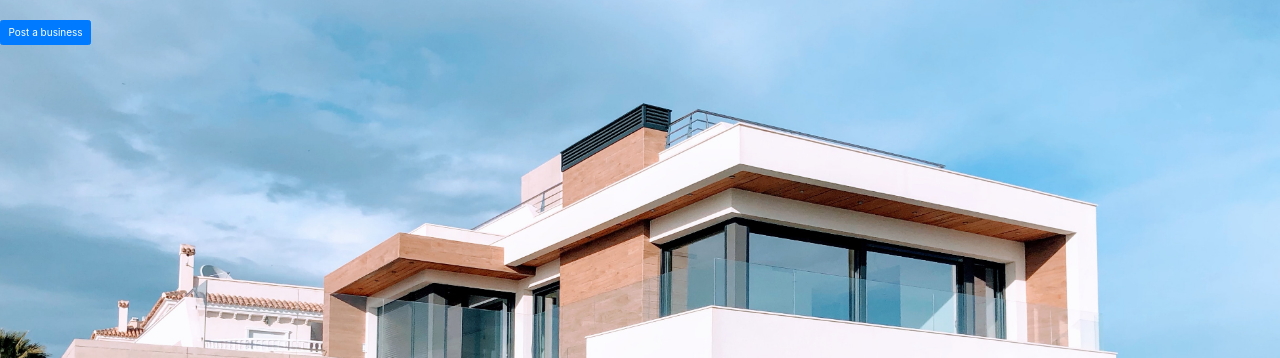
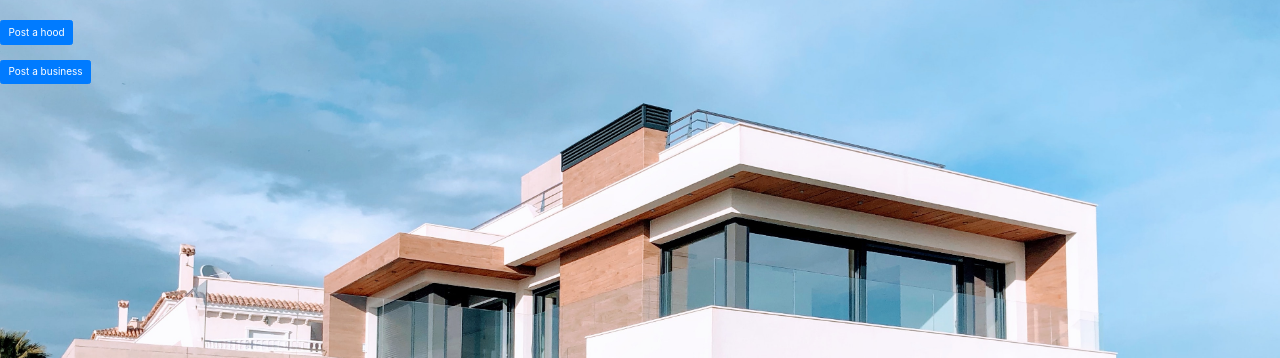
Before and after one commit to sngina/neighbour, a Django app: page / in a window 1280 px wide. Shown: the part 62-420 px from the top of the page. Run offline with Django 3.2, Linux system fonts and the light colour scheme; the visitor is signed in with stand-in values (Sample User, id 1); data comes from the database, SQL or seed files in the repository; data that the repository does not hold is empty; some libraries are stand-ins or nearby versions.

Commit message:
add image in my class business

```diff
--- a/business/forms.py
+++ b/business/forms.py
@@ -16,7 +16,7 @@ class NeighbourhoodForm(forms.ModelForm):
 class BusinessForm(forms.ModelForm):
     class Meta:
         model = Business
-        fields = ('name' ,'email')
+        fields = ('name' ,'email' , 'description' , 'image')
 
 class ProfileForm(forms.ModelForm):
     class Meta:
--- a/business/models.py
+++ b/business/models.py
@@ -55,6 +55,7 @@ class Business(models.Model):
     name = models.CharField(max_length=300)
     email = models.EmailField()
     description = models.TextField()
+    image = models.ImageField(upload_to = 'image/' , null = True)
     def __str__(self) :
         return self.name
 
--- a/business/templates/profile/index.html
+++ b/business/templates/profile/index.html
@@ -10,19 +10,39 @@
         <div class="form">
             <button type="button" class="btn btn-primary" data-toggle="modal" data-target="#myModal"
                 style="text-align:left;">
-                Post a business
+                Post a hood
             </button>
         </div>
         <div class="modal" id="myModal">
             <div class="modal-dialog">
                 <div class="modal-content p-2">
                     {%bootstrap_form  form%}
-
                     <input type="submit" class="btn btn-primary" style="width: 40%;">
 
                 </div>
             </div>
         </div>
+
+
+    </form> <br>
+    <form action="{% url 'postbusiness'%}" method="post" enctype="multipart/form-data">
+        {%csrf_token %}
+        <div class="form">
+            <button type="button" class="btn btn-primary" data-toggle="modal" data-target="#myModalbus"
+                style="text-align:left;">
+                Post a business
+            </button>
+        </div>
+        <div class="modal" id="myModalbus">
+            <div class="modal-dialog">
+                <div class="modal-content p-2">
+                    {%bootstrap_form   busformm%}
+                    <input type="submit" class="btn btn-primary" style="width: 40%;">
+
+                </div>
+            </div>
+        </div>
+
 
     </form>
     <div class="container jirani">
@@ -34,7 +54,11 @@
                     <p>{{neighbourhood.name}}</p>
                     <p>{{neighbourhood.location}}</p>
                     <p>{{neighbourhood.occupants}}</p>
+
                 </div>
+                </div>
+                <div class="biashara">
+
                 </div>
 
             </div>
--- a/business/urls.py
+++ b/business/urls.py
@@ -9,6 +9,7 @@ urlpatterns=[
     url(r'^user/' , views.userpage , name='username'),
     url(r'^accounts/' ,include('registration.backends.simple.urls')),
     url(r'accounts/', include('django.contrib.auth.urls')),
+    url(r'^business/' , views.post_business , name='postbusiness'),
 
 
 ]
--- a/business/views.py
+++ b/business/views.py
@@ -19,9 +19,20 @@ def post_neighbourhood(request):
             nform.save()
             return redirect('homepage')
     form = NeighbourhoodForm()
+    busformm = BusinessForm()
+    return render(request , 'profile/index.html' ,{"jirani":jirani , "form":form , "busformm":busformm})
 
-    return render(request , 'profile/index.html' ,{"jirani":jirani , "form":form})
-
+def post_business(request):
+    business =  Business.objects.all()
+    if request.method== 'POST':
+        formm = BusinessForm(request.POST , request.FILES)
+        if formm.is_valid():
+            sform = formm.save(commit=False)
+            sform.user = request.user
+            sform.save()
+            return redirect('homepage')
+    busformm = BusinessForm()
+    return render(request, 'profile/index.html' , {"business":business , "formm":formm})
 #function for searching
 def search(request):
 
--- a/static/css/style.css
+++ b/static/css/style.css
@@ -10,7 +10,7 @@ body{
     text-align: center;
 }
 .sam{
-    height:300px;
+    height:200px;
     text-align:center;
     padding: 50px;
 }
```
Also changed, not shown: business/migrations/0005_business_image.py (added).
